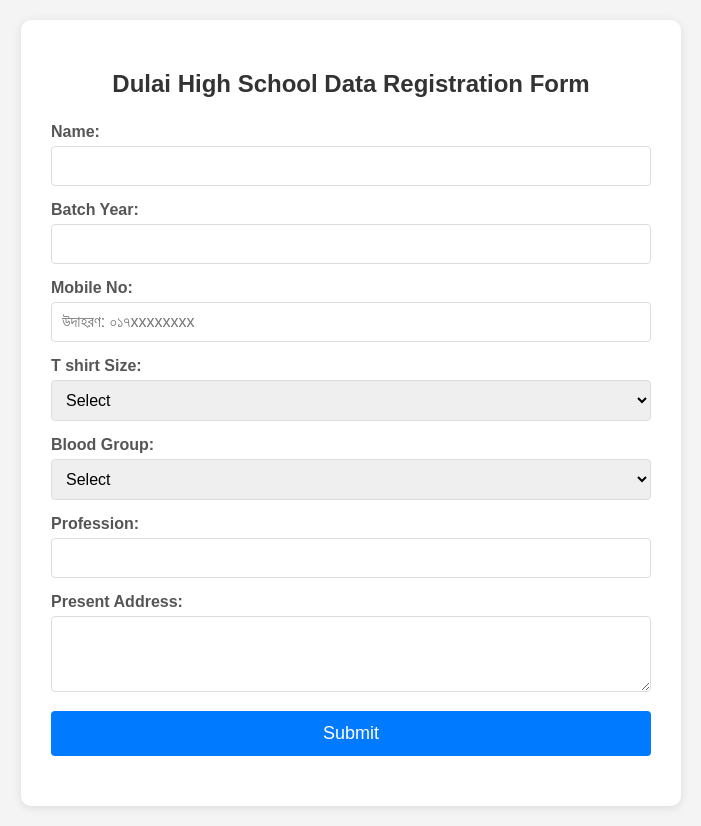
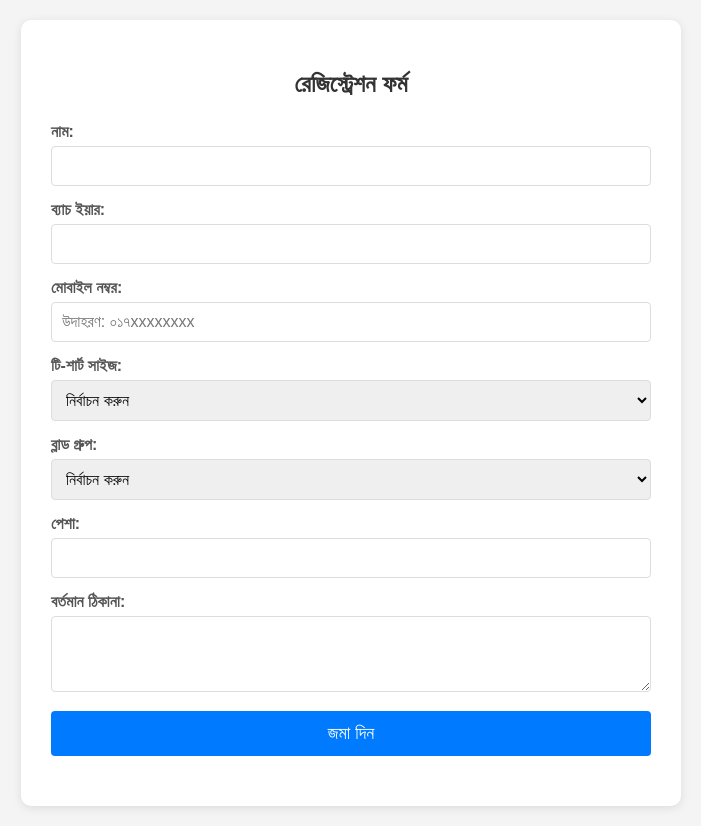
Before and after one commit to mdrana1989/registration-form, a plain HTML site: page index.html in a window 1280 px wide. Shown: the whole page, without its empty margins (289-990 px from the left). Drawn offline with Linux system fonts and the light colour scheme.

Commit message:
Update index.html

```diff
--- a/index.html
+++ b/index.html
@@ -3,32 +3,32 @@
 <head>
     <meta charset="UTF-8">
     <meta name="viewport" content="width=device-width, initial-scale=1.0">
-    <title>Registration form</title>
+    <title>রেজিস্ট্রেশন ফর্ম</title>
     <link rel="stylesheet" href="style.css">
 </head>
 <body>
     <div class="container">
-        <h2>Dulai High School Data Registration Form</h2>
+        <h2>রেজিস্ট্রেশন ফর্ম</h2>
         <form id="registrationForm">
             <div class="form-group">
-                <label for="name">Name:</label>
+                <label for="name">নাম:</label>
                 <input type="text" id="name" name="Name" required>
             </div>
 
             <div class="form-group">
-                <label for="batchYear">Batch Year:</label>
+                <label for="batchYear">ব্যাচ ইয়ার:</label>
                 <input type="number" id="batchYear" name="Batch Year" min="1900" max="2100" required>
             </div>
 
             <div class="form-group">
-                <label for="mobileNo">Mobile No:</label>
+                <label for="mobileNo">মোবাইল নম্বর:</label>
                 <input type="tel" id="mobileNo" name="Mobile No" pattern="[0-9]{10,11}" placeholder="উদাহরণ: ০১৭xxxxxxxx" required>
             </div>
 
             <div class="form-group">
-                <label for="tshirtSize">T shirt Size:</label>
+                <label for="tshirtSize">টি-শার্ট সাইজ:</label>
                 <select id="tshirtSize" name="T-shirt Size" required>
-                    <option value="">Select </option>
+                    <option value="">নির্বাচন করুন</option>
                     <option value="S">S</option>
                     <option value="M">M</option>
                     <option value="L">L</option>
@@ -38,9 +38,9 @@
             </div>
 
             <div class="form-group">
-                <label for="bloodGroup">Blood Group:</label>
+                <label for="bloodGroup">ব্লাড গ্রুপ:</label>
                 <select id="bloodGroup" name="Blood Group" required>
-                    <option value="">Select </option>
+                    <option value="">নির্বাচন করুন</option>
                     <option value="A+">A+</option>
                     <option value="A-">A-</option>
                     <option value="B+">B+</option>
@@ -53,43 +53,43 @@
             </div>
 
             <div class="form-group">
-                <label for="profession">Profession:</label>
+                <label for="profession">পেশা:</label>
                 <input type="text" id="profession" name="Profession" required>
             </div>
 
             <div class="form-group">
-                <label for="presentAddress">Present Address:</label>
+                <label for="presentAddress">বর্তমান ঠিকানা:</label>
                 <textarea id="presentAddress" name="Present Address" rows="3" required></textarea>
             </div>
 
-            <button type="submit">Submit</button>
+            <button type="submit">জমা দিন</button>
         </form>
         <div id="responseMessage" class="response-message"></div>
     </div>
 
     <script>
-        const scriptURL = 'https://script.google.com/macros/s/AKfycbxNh-jbnY-CgDFc_m9JK-FBFRI_dt6qRySuMQzuZ5Xj70qNGmUR9zbmy3JaXc6kln8PXw/exec'; // আপনার Google Apps Script Deploy URL এখানে দিন
+        const scriptURL = 'https://script.google.com/macros/s/AKfycbzWWOK-uAtNYXesRLuCMD1xzZvO75Pi57ym1zAdIY4BgUNOxXSCtujsk7TpUg-XofA1Hg/exec'; // আপনার Google Apps Script Deploy URL এখানে দিন
         const form = document.getElementById('registrationForm');
         const responseMessage = document.getElementById('responseMessage');
 
         form.addEventListener('submit', e => {
             e.preventDefault();
-            responseMessage.textContent = 'Submitting information...';
+            responseMessage.textContent = 'তথ্য জমা দেওয়া হচ্ছে...';
             responseMessage.style.color = '#333';
             fetch(scriptURL, { method: 'POST', body: new FormData(form)})
                 .then(response => {
                     if (response.ok) {
-                        responseMessage.textContent = 'Information submitted successfully!';
+                        responseMessage.textContent = 'সফলভাবে তথ্য জমা দেওয়া হয়েছে!';
                         responseMessage.style.color = 'green';
                         form.reset(); // ফর্ম রিসেট করুন
                     } else {
-                        responseMessage.textContent = 'There was a problem submitting the information. Please try again.';
+                        responseMessage.textContent = 'তথ্য জমা দিতে সমস্যা হয়েছে। আবার চেষ্টা করুন।';
                         responseMessage.style.color = 'red';
                     }
                 })
                 .catch(error => {
                     console.error('Error!', error.message);
-                    responseMessage.textContent = 'There was a network problem or other error.';
+                    responseMessage.textContent = 'নেটওয়ার্ক সমস্যা অথবা অন্য কোনো ত্রুটি হয়েছে।';
                     responseMessage.style.color = 'red';
                 });
         });
```
